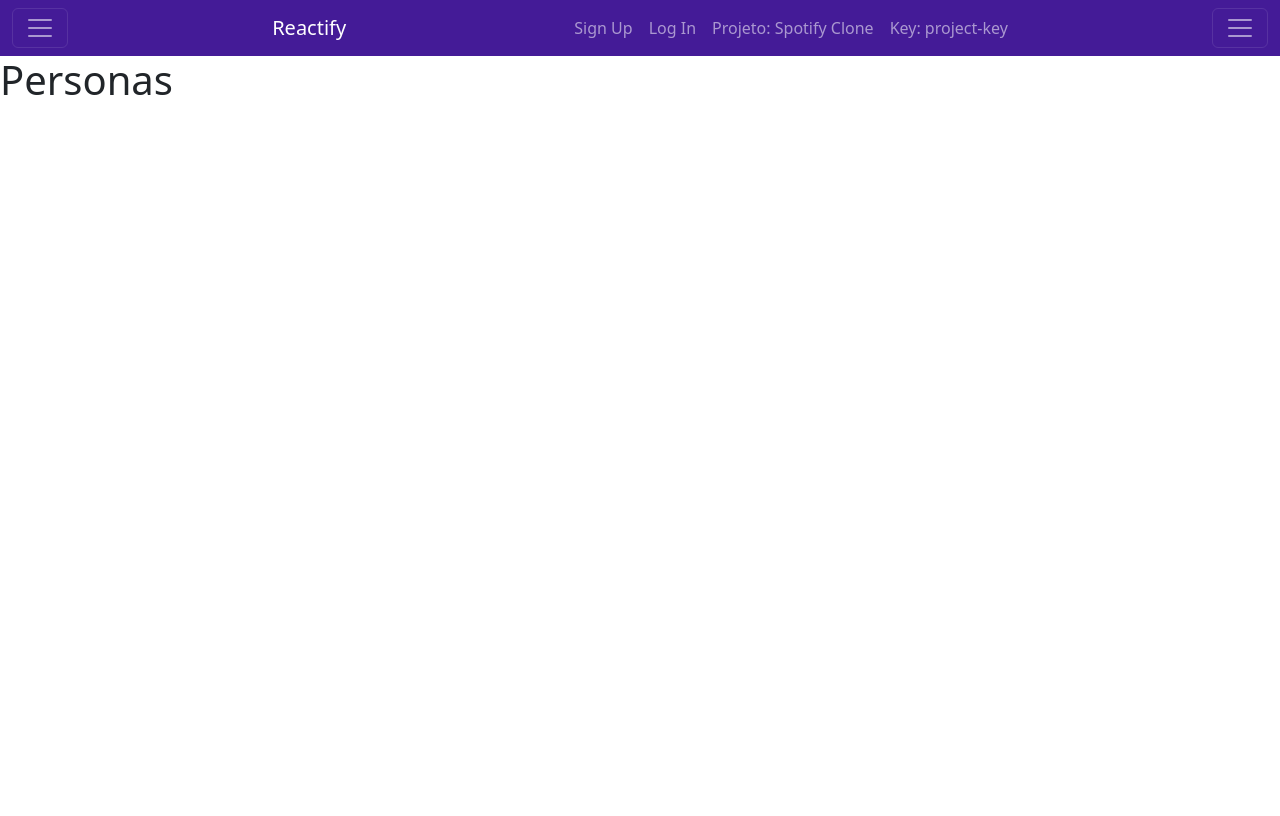
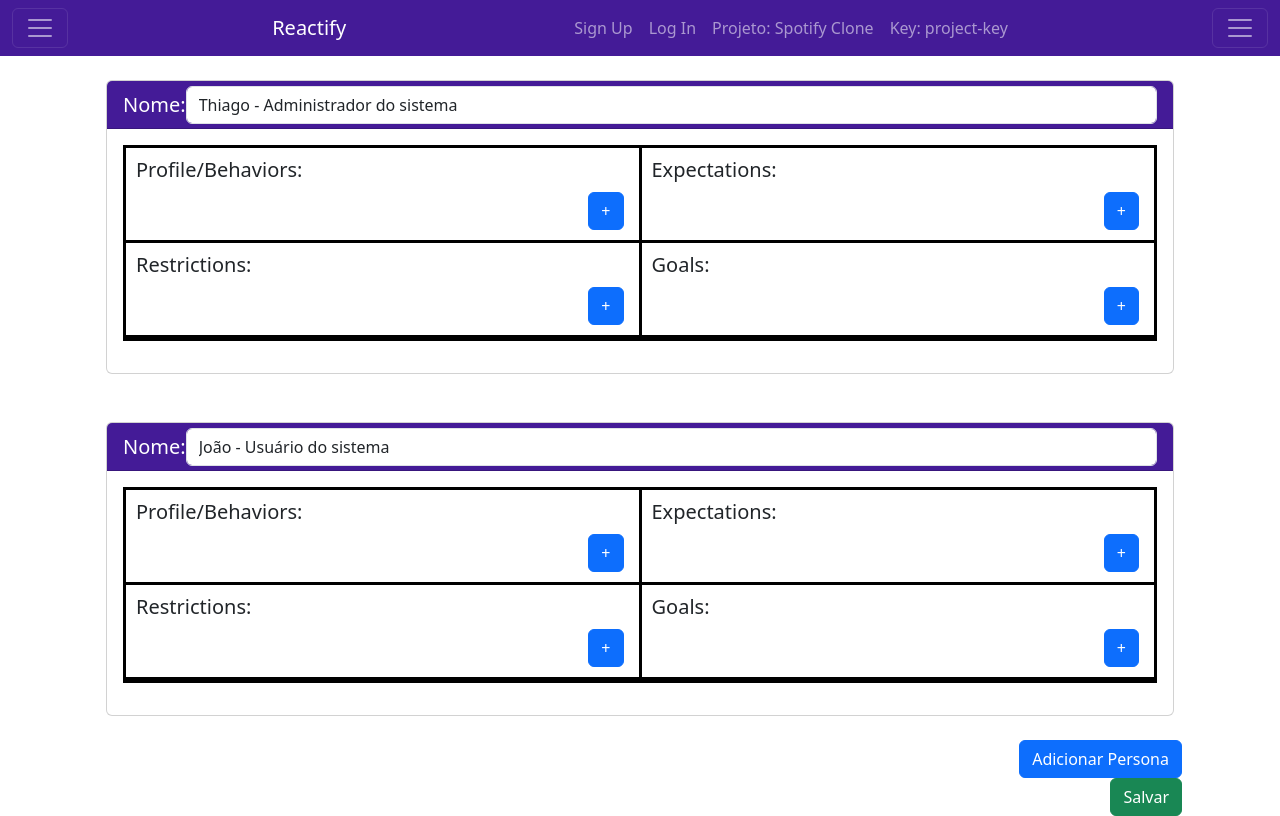
Before and after one commit to LumaGabriela/reactify-demo, a React (Create React App) app: page /reactify-demo/1/personas in a window 1280 px wide. Built offline with nearby package versions, Linux system fonts and the light colour scheme.

Commit message:
update Personas.js

```diff
--- a/src/App.js
+++ b/src/App.js
@@ -91,7 +91,22 @@ const App = () => {
             { step: 19, description: "Lançar a versão beta para um grupo seleto de usuários" },
             { step: 20, description: "Lançar a versão final para o público" }
           ],
-          persona: [],
+          personas: [{
+            name: "Thiago - Administrador do sistema",
+            profile: [],
+            expectations: [],
+            restrictions: [],
+            goals: []
+
+          },
+          {
+            name: "João - Usuário do sistema",
+            profile: [],
+            expectations: [],
+            restrictions: [],
+            goals: []
+          }
+        ],
           journey: [
             {
               name: "Usuário cria uma conta",
@@ -274,9 +289,10 @@ const App = () => {
 
           <Route path="/:projectId/personas" element={
             <Personas
-              userKey={userKey}
-              users={users}
-              setUsers={setUsers}
+            projectKey={projectKey}
+            userKey={userKey}
+            users={users}
+            setUsers={setUsers}
             />
           }/>
 
--- a/src/index.js
+++ b/src/index.js
@@ -5,9 +5,9 @@ import reportWebVitals from './reportWebVitals';
 
 const root = ReactDOM.createRoot(document.getElementById('root'));
 root.render(
-  <React.StrictMode>
+  // <React.StrictMode>
     <App />
-  </React.StrictMode>
+  // </React.StrictMode>
 );
 
 // If you want to start measuring performance in your app, pass a function
--- a/src/pages/Personas.js
+++ b/src/pages/Personas.js
@@ -1,9 +1,134 @@
-const Personas = () => {
-    return (
-        <div>
-            <h1>Personas</h1>
-        </div>
-    )
-}
+import React, { useState, useEffect } from 'react';
+import { Container, Form, Button, Card } from 'react-bootstrap';
+import './ProductCanvas.css';
 
-export default Personas
+const Personas = ({ users, setUsers, userKey, projectKey }) => {
+  const [currentPersonas, setCurrentPersonas] = useState([]);
+
+  useEffect(() => {
+    const user = users.find(user => user.key === userKey);
+    setCurrentPersonas(user?.projects.find(project => project.key === projectKey).personas || []);
+  }, [users, userKey, projectKey]);
+
+  useEffect(() => {
+    console.log(currentPersonas);
+  }, [currentPersonas]);
+
+  // Adiciona um novo container para uma nova persona
+  const handleAddPersona = () => {
+    setCurrentPersonas(prevState => [
+      ...prevState,
+      { name: 'Nome da Persona', profile: [], expectations: [], restrictions: [], goals: [] }
+    ]);
+  };
+
+  // Adiciona um campo extra no array selecionado
+  const handleAdd = (personaIndex, prop) => {
+    setCurrentPersonas(prevState => {
+      const newPersonas = [...prevState];
+      newPersonas[personaIndex][prop] = [...newPersonas[personaIndex][prop], '']
+      console.log(personaIndex, prop)
+      return newPersonas;
+
+    });
+  };
+
+  // Remove o campo selecionado
+  const handleRemove = (personaIndex, prop, index) => {
+    setCurrentPersonas(prevState => {
+      const newPersonas = [...prevState];
+      newPersonas[personaIndex][prop] = newPersonas[personaIndex][prop].filter((_, i) => i !== index);
+      return newPersonas;
+    });
+  };
+
+  // Altera o valor do campo preenchido no objeto currentPersonas
+  const handleChange = (personaIndex, prop, index, value) => {
+    setCurrentPersonas(prevState => {
+      const newPersonas = [...prevState];
+      newPersonas[personaIndex][prop][index] = value;
+      return newPersonas;
+    });
+  };
+
+  // Altera o nome da persona
+  const handleNameChange = (personaIndex, value) => {
+    setCurrentPersonas(prevState => {
+      const newPersonas = [...prevState];
+      newPersonas[personaIndex].name = value;
+      return newPersonas;
+    });
+  };
+
+  // Salva o novo product canvas dentro de users[index].projects.productCanvas
+  const handleSave = () => {
+    const updatedUsers = users.map(user => {
+      if (user.key === userKey) {
+        return {
+          ...user,
+          projects: user.projects.map(project =>
+            project.key === projectKey ? { ...project, personas: currentPersonas } : project
+          )
+        };
+      }
+      return user;
+    });
+    setUsers(updatedUsers);
+  };
+
+  const handleTitle = type => {
+    switch (type) {
+      case 'profile': return 'Profile/Behaviors';
+      case 'expectations': return 'Expectations';
+      case 'restrictions': return 'Restrictions';
+      case 'goals': return 'Goals';
+      default: return '';
+    }
+  };
+
+  if (!currentPersonas) return null;
+
+  return (
+    <Container>
+      {currentPersonas.map((persona, personaIndex) => (
+        <Container fluid className="p-4" key={personaIndex}>
+          <Card>
+            <Card.Header as="h5" className="bg-purple text-white">
+              Nome:
+              <Form.Control
+                type="text"
+                value={persona.name}
+                onChange={(e) => handleNameChange(personaIndex, e.target.value)}
+              />
+            </Card.Header>
+            <Card.Body>
+              <div className="product-canvas-container">
+                {['profile', 'expectations', 'restrictions', 'goals'].map((section, idx) => (
+                  <div key={idx} className={"product-canvas-item " + section}>
+                    <h5>{handleTitle(section)}:</h5>
+                    {persona[section]?.map((item, i) => (
+                      <div key={i} className='btn-container'>
+                        <Form.Control
+                          type="text"
+                          value={item}
+                          onChange={(e) => handleChange(personaIndex, section, i, e.target.value)}
+                        />
+                        <Button variant="danger" onClick={() => handleRemove(personaIndex, section, i)}>-</Button>
+                      </div>
+                    ))}
+                    <Button variant="primary" className='d-flex justify-content-end mt-auto ms-auto' onClick={(e) => {handleAdd(personaIndex, section); console.log()}}>+</Button>
+                  </div>
+                ))}
+              </div>
+
+            </Card.Body>
+          </Card>
+        </Container>
+      ))}
+      <Button variant="primary" className="d-flex justify-content-end mt-auto ms-auto " onClick={handleAddPersona}>Adicionar Persona</Button>
+      <Button variant="success" className="d-flex justify-content-end mt-auto ms-auto save-btn" onClick={handleSave}>Salvar</Button>
+    </Container>
+  );
+};
+
+export default Personas;
```
